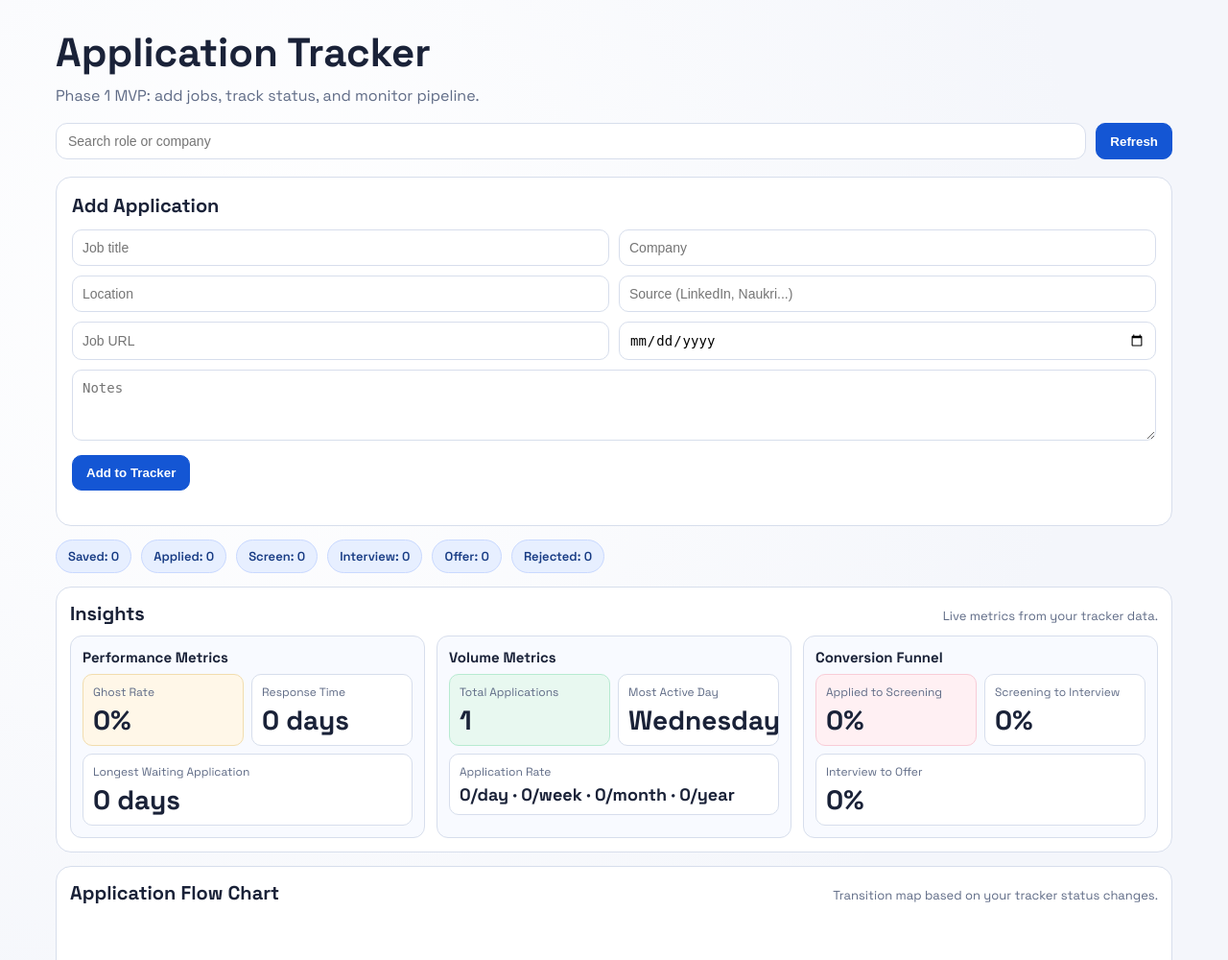
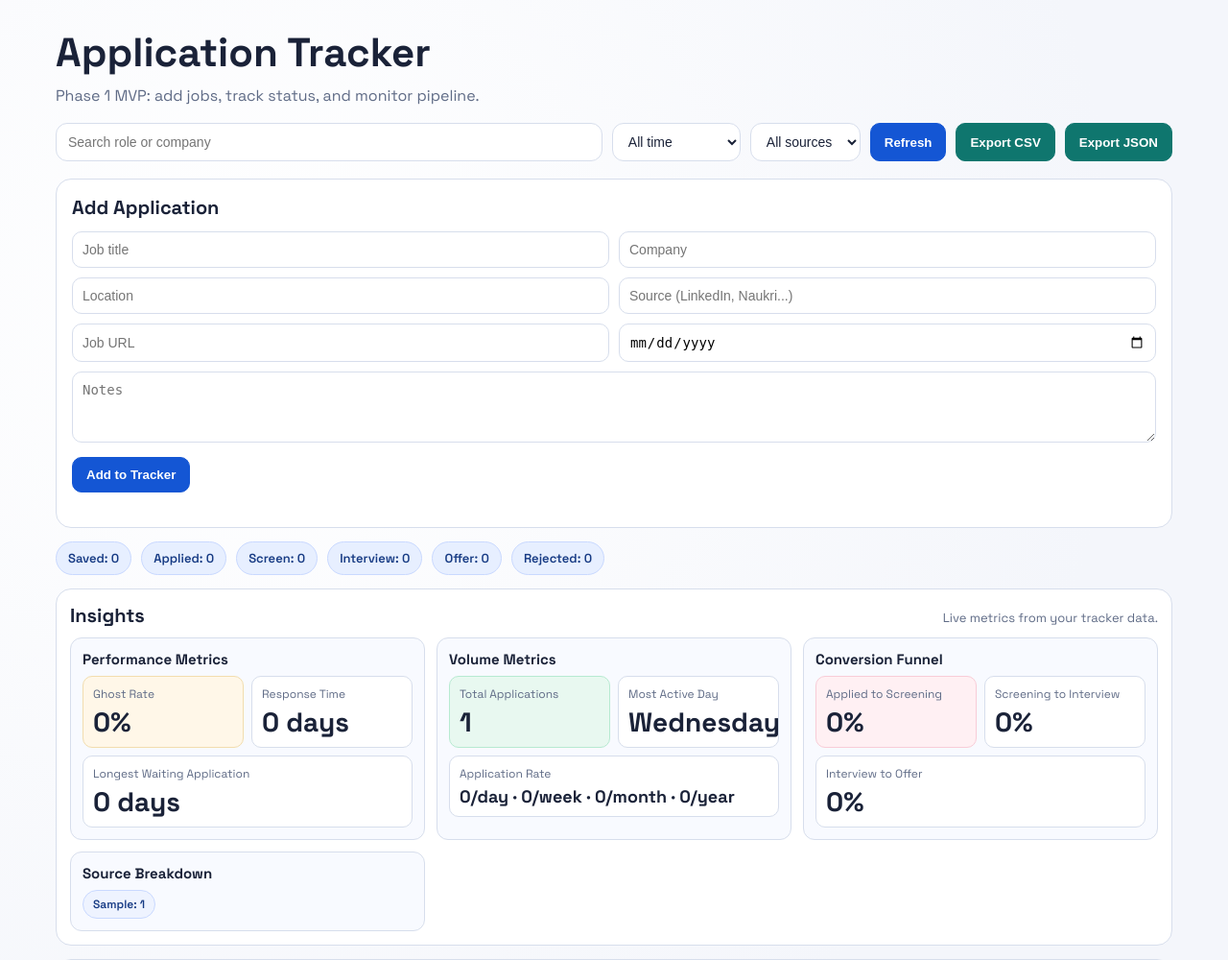
Before and after one commit to sumedChalakh/Resume-Optimizer, a Flask app: page /tracker in a window 1280 px wide. Shown: the top 1000 px of the page at 96% size. Run offline with Flask 3, Linux system fonts and the light colour scheme; tables that the repository leaves empty hold one stand-in row (values such as "Sample post"); a map, chart or similar area stays blank; some libraries are stand-ins or nearby versions.

Commit message:
Implement Phase 3 tracker analytics filters and export features

```diff
--- a/static/css/tracker.css
+++ b/static/css/tracker.css
@@ -49,6 +49,15 @@ body {
   font-size: 14px;
 }
 
+.toolbar select {
+  border: 1px solid var(--line);
+  border-radius: 12px;
+  padding: 10px 12px;
+  font-size: 14px;
+  background: #fff;
+  color: var(--text);
+}
+
 .toolbar button,
 #addForm button {
   border: 1px solid var(--accent);
@@ -58,6 +67,12 @@ body {
   padding: 10px 14px;
   cursor: pointer;
   font-weight: 600;
+}
+
+#exportCsvBtn,
+#exportJsonBtn {
+  background: #0f766e;
+  border-color: #0f766e;
 }
 
 .add-form-card {
@@ -210,6 +225,22 @@ body {
   border-color: #f8ccd7;
 }
 
+.source-breakdown {
+  display: flex;
+  flex-wrap: wrap;
+  gap: 8px;
+}
+
+.source-chip {
+  border: 1px solid #c9d9ff;
+  background: #eef3ff;
+  color: #173b84;
+  border-radius: 999px;
+  padding: 6px 10px;
+  font-size: 12px;
+  font-weight: 600;
+}
+
 .flow-card {
   margin: 6px 0 14px;
   background: var(--card);
--- a/static/js/tracker.js
+++ b/static/js/tracker.js
@@ -14,7 +14,11 @@ const statsRowEl = document.getElementById("statsRow");
 const flowChartEl = document.getElementById("flowChart");
 const flowFallbackEl = document.getElementById("flowFallback");
 const searchInputEl = document.getElementById("searchInput");
+const daysFilterEl = document.getElementById("daysFilter");
+const sourceFilterEl = document.getElementById("sourceFilter");
 const refreshBtnEl = document.getElementById("refreshBtn");
+const exportCsvBtnEl = document.getElementById("exportCsvBtn");
+const exportJsonBtnEl = document.getElementById("exportJsonBtn");
 
 const metricGhostRateEl = document.getElementById("metricGhostRate");
 const metricResponseTimeEl = document.getElementById("metricResponseTime");
@@ -25,8 +29,10 @@ const metricRateEl = document.getElementById("metricRate");
 const metricAppliedToScreenEl = document.getElementById("metricAppliedToScreen");
 const metricScreenToInterviewEl = document.getElementById("metricScreenToInterview");
 const metricInterviewToOfferEl = document.getElementById("metricInterviewToOffer");
+const sourceBreakdownEl = document.getElementById("sourceBreakdown");
 
 let lastApplications = [];
+let sourceOptions = [];
 
 function setMessage(text, type = "") {
   messageEl.textContent = text;
@@ -180,6 +186,137 @@ function renderInsights(insights) {
   setMetricValue(metricAppliedToScreenEl, formatPercent(insights.appliedToScreenPct));
   setMetricValue(metricScreenToInterviewEl, formatPercent(insights.screenToInterviewPct));
   setMetricValue(metricInterviewToOfferEl, formatPercent(insights.interviewToOfferPct));
+}
+
+function renderSourceBreakdown(applications) {
+  if (!sourceBreakdownEl) {
+    return;
+  }
+
+  sourceBreakdownEl.innerHTML = "";
+  const counts = {};
+  applications.forEach((app) => {
+    const source = String(app.source || "Unknown").trim() || "Unknown";
+    counts[source] = (counts[source] || 0) + 1;
+  });
+
+  const items = Object.entries(counts).sort((a, b) => b[1] - a[1]);
+  if (!items.length) {
+    const empty = document.createElement("span");
+    empty.className = "source-chip";
+    empty.textContent = "No data";
+    sourceBreakdownEl.appendChild(empty);
+    return;
+  }
+
+  items.forEach(([source, count]) => {
+    const chip = document.createElement("span");
+    chip.className = "source-chip";
+    chip.textContent = `${source}: ${count}`;
+    sourceBreakdownEl.appendChild(chip);
+  });
+}
+
+function renderSourceOptions(options) {
+  if (!sourceFilterEl) {
+    return;
+  }
+
+  const previousValue = sourceFilterEl.value;
+  sourceFilterEl.innerHTML = "";
+
+  const allOption = document.createElement("option");
+  allOption.value = "";
+  allOption.textContent = "All sources";
+  sourceFilterEl.appendChild(allOption);
+
+  options.forEach((source) => {
+    const opt = document.createElement("option");
+    opt.value = source;
+    opt.textContent = source;
+    sourceFilterEl.appendChild(opt);
+  });
+
+  sourceFilterEl.value = options.includes(previousValue) ? previousValue : "";
+}
+
+function getActiveFilters() {
+  return {
+    q: (searchInputEl.value || "").trim(),
+    days: (daysFilterEl?.value || "all").trim(),
+    source: (sourceFilterEl?.value || "").trim(),
+  };
+}
+
+function buildQueryString(filters) {
+  const params = new URLSearchParams();
+  if (filters.q) {
+    params.set("q", filters.q);
+  }
+  if (filters.days && filters.days !== "all") {
+    params.set("days", filters.days);
+  }
+  if (filters.source) {
+    params.set("source", filters.source);
+  }
+
+  const query = params.toString();
+  return query ? `?${query}` : "";
+}
+
+function downloadTextFile(filename, content, mimeType) {
+  const blob = new Blob([content], { type: mimeType });
+  const url = URL.createObjectURL(blob);
+  const link = document.createElement("a");
+  link.href = url;
+  link.download = filename;
+  document.body.appendChild(link);
+  link.click();
+  link.remove();
+  URL.revokeObjectURL(url);
+}
+
+function csvEscape(value) {
+  const text = String(value ?? "");
+  return `"${text.replace(/"/g, '""')}"`;
+}
+
+function exportCurrentAsCsv() {
+  const header = [
+    "id",
+    "title",
+    "company",
+    "location",
+    "source",
+    "status",
+    "applied_date",
+    "job_url",
+    "notes",
+    "created_at",
+    "updated_at",
+  ];
+
+  const rows = lastApplications.map((app) => [
+    app.id,
+    app.title,
+    app.company,
+    app.location,
+    app.source,
+    app.status,
+    app.applied_date,
+    app.job_url,
+    app.notes,
+    app.created_at,
+    app.updated_at,
+  ]);
+
+  const lines = [header.map(csvEscape).join(",")];
+  rows.forEach((row) => lines.push(row.map(csvEscape).join(",")));
+  downloadTextFile("tracker_export.csv", `${lines.join("\n")}\n`, "text/csv;charset=utf-8");
+}
+
+function exportCurrentAsJson() {
+  downloadTextFile("tracker_export.json", JSON.stringify(lastApplications, null, 2), "application/json;charset=utf-8");
 }
 
 function renderStats(counts) {
@@ -387,7 +524,8 @@ function renderFlowChart(flowData) {
 }
 
 async function fetchFlowChartData() {
-  const response = await fetch("/tracker/api/flow");
+  const query = buildQueryString(getActiveFilters());
+  const response = await fetch(`/tracker/api/flow${query}`);
   const data = await response.json();
 
   if (!response.ok) {
@@ -398,8 +536,7 @@ async function fetchFlowChartData() {
 }
 
 async function fetchApplications() {
-  const searchValue = (searchInputEl.value || "").trim();
-  const query = searchValue ? `?q=${encodeURIComponent(searchValue)}` : "";
+  const query = buildQueryString(getActiveFilters());
 
   const response = await fetch(`/tracker/api/applications${query}`);
   const data = await response.json();
@@ -409,8 +546,11 @@ async function fetchApplications() {
   }
 
   lastApplications = data.applications || [];
+  sourceOptions = Array.isArray(data.source_options) ? data.source_options : sourceOptions;
+  renderSourceOptions(sourceOptions);
   renderStats(data.counts || {});
   renderBoard(lastApplications);
+  renderSourceBreakdown(lastApplications);
 
   try {
     const flowData = await fetchFlowChartData();
@@ -494,6 +634,22 @@ searchInputEl.addEventListener("input", async () => {
   }
 });
 
+daysFilterEl.addEventListener("change", async () => {
+  try {
+    await fetchApplications();
+  } catch (error) {
+    setMessage(error.message, "warn");
+  }
+});
+
+sourceFilterEl.addEventListener("change", async () => {
+  try {
+    await fetchApplications();
+  } catch (error) {
+    setMessage(error.message, "warn");
+  }
+});
+
 refreshBtnEl.addEventListener("click", async () => {
   try {
     await fetchApplications();
@@ -503,6 +659,16 @@ refreshBtnEl.addEventListener("click", async () => {
   }
 });
 
+exportCsvBtnEl.addEventListener("click", () => {
+  exportCurrentAsCsv();
+  setMessage("Exported CSV for current filtered results.", "ok");
+});
+
+exportJsonBtnEl.addEventListener("click", () => {
+  exportCurrentAsJson();
+  setMessage("Exported JSON for current filtered results.", "ok");
+});
+
 (async function init() {
   try {
     await fetchApplications();
--- a/templates/tracker_board.html
+++ b/templates/tracker_board.html
@@ -17,7 +17,19 @@
 
     <section class="toolbar">
       <input id="searchInput" type="text" placeholder="Search role or company" />
+      <select id="daysFilter">
+        <option value="all">All time</option>
+        <option value="7">Last 7 days</option>
+        <option value="30">Last 30 days</option>
+        <option value="90">Last 90 days</option>
+        <option value="365">Last 365 days</option>
+      </select>
+      <select id="sourceFilter">
+        <option value="">All sources</option>
+      </select>
       <button id="refreshBtn" type="button">Refresh</button>
+      <button id="exportCsvBtn" type="button">Export CSV</button>
+      <button id="exportJsonBtn" type="button">Export JSON</button>
     </section>
 
     <section class="add-form-card">
@@ -98,6 +110,11 @@
             </div>
           </div>
         </article>
+
+        <article class="insight-block">
+          <h3>Source Breakdown</h3>
+          <div id="sourceBreakdown" class="source-breakdown"></div>
+        </article>
       </div>
     </section>
 
--- a/tracker/routes.py
+++ b/tracker/routes.py
@@ -1,3 +1,5 @@
+from datetime import date, timedelta
+
 from flask import Blueprint, jsonify, make_response, render_template, request
 
 from .config import (
@@ -10,17 +12,42 @@ from .config import (
 from .database import ensure_database
 from .repository import (
   create_application,
-  dashboard_counts,
   delete_application,
   flow_overview,
   get_application_by_dedupe_key,
   list_applications,
+  list_sources,
   update_application_status,
 )
 from .service import normalize_external_payload, validate_and_normalize
 
 
 tracker_blueprint = Blueprint("tracker", __name__)
+
+
+def _resolve_applied_from(days_value):
+  days_raw = str(days_value or "").strip().lower()
+  if not days_raw or days_raw == "all":
+    return None
+
+  if not days_raw.isdigit():
+    raise ValueError("Invalid days filter")
+
+  days = int(days_raw)
+  if days <= 0:
+    raise ValueError("Invalid days filter")
+
+  threshold = date.today() - timedelta(days=days - 1)
+  return threshold.isoformat()
+
+
+def _build_counts_from_apps(apps):
+  counts = {status: 0 for status in TRACKER_STATUSES}
+  for app in apps:
+    status = str(app.get("status") or "").strip().lower()
+    if status in counts:
+      counts[status] += 1
+  return counts
 
 
 def _corsify(response):
@@ -55,19 +82,49 @@ def tracker_list_applications():
   ensure_database()
   status = (request.args.get("status") or "").strip().lower()
   search = (request.args.get("q") or "").strip()
+  source = (request.args.get("source") or "").strip()
+  days = (request.args.get("days") or "all").strip().lower()
 
   if status and status not in get_status_set():
     return jsonify({"error": "Invalid status filter"}), 400
 
-  apps = list_applications(status=status or None, search=search or None)
-  counts = dashboard_counts()
-  return jsonify({"applications": apps, "counts": counts, "statuses": TRACKER_STATUSES})
+  try:
+    applied_from = _resolve_applied_from(days)
+  except ValueError as exc:
+    return jsonify({"error": str(exc)}), 400
+
+  apps = list_applications(
+    status=status or None,
+    search=search or None,
+    source=source or None,
+    applied_from=applied_from,
+  )
+  counts = _build_counts_from_apps(apps)
+  sources = list_sources()
+  return jsonify({
+    "applications": apps,
+    "counts": counts,
+    "statuses": TRACKER_STATUSES,
+    "source_options": sources,
+  })
 
 
 @tracker_blueprint.get("/tracker/api/flow")
 def tracker_flow_data():
   ensure_database()
-  flow_data = flow_overview(TRACKER_STATUSES)
+  source = (request.args.get("source") or "").strip()
+  days = (request.args.get("days") or "all").strip().lower()
+
+  try:
+    applied_from = _resolve_applied_from(days)
+  except ValueError as exc:
+    return jsonify({"error": str(exc)}), 400
+
+  flow_data = flow_overview(
+    TRACKER_STATUSES,
+    source=source or None,
+    applied_from=applied_from,
+  )
   return jsonify(flow_data)
 
 
```
Also changed, not shown: tracker/repository.py (+72 -22 lines), README.md.
